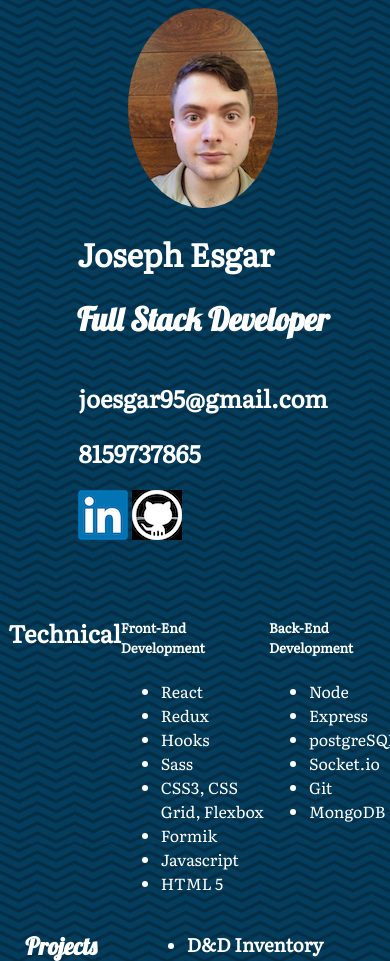
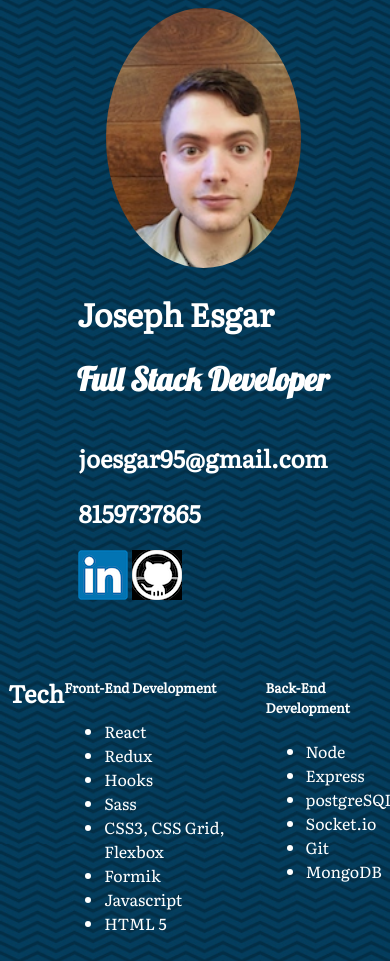
Before and after one commit to Joe-Esgar/Joe-Esgar.github.io, a plain HTML site: page index.html in a window 390 px wide. Shown: the top 961 px of the page. Drawn offline with Linux system fonts and the light colour scheme.

Commit message:
responsive

```diff
--- a/index.html
+++ b/index.html
@@ -18,10 +18,12 @@
   <body>
     <Header>
       <img src="./styles/Me.jpg" alt="headshot" class="headshot" />
+
       <div class="me">
         <h1>Joseph Esgar</h1>
         <h1 class="style">Full Stack Developer</h1>
       </div>
+
       <div class="contact">
         <h2>joesgar95@gmail.com</h2>
         <h2>8159737865</h2>
@@ -35,7 +37,7 @@
     </Header>
     <section>
       <div class="technical">
-        <h2>Technical</h2>
+        <h2>Tech</h2>
         <div class="front">
           <h5>Front-End Development</h5>
           <ul>
--- a/style.css
+++ b/style.css
@@ -80,4 +80,15 @@ font-family: 'Literata', serif;
 font-family: 'Lobster', cursive; */
 
 @media screen and (max-width: 513px) {
+  header {
+    display: flex;
+    flex-direction: column;
+    align-items: center;
+    width: 100%;
+    margin-bottom: 50px;
+  }
+
+  .headshot {
+    width: 50%;
+  }
 }
```
